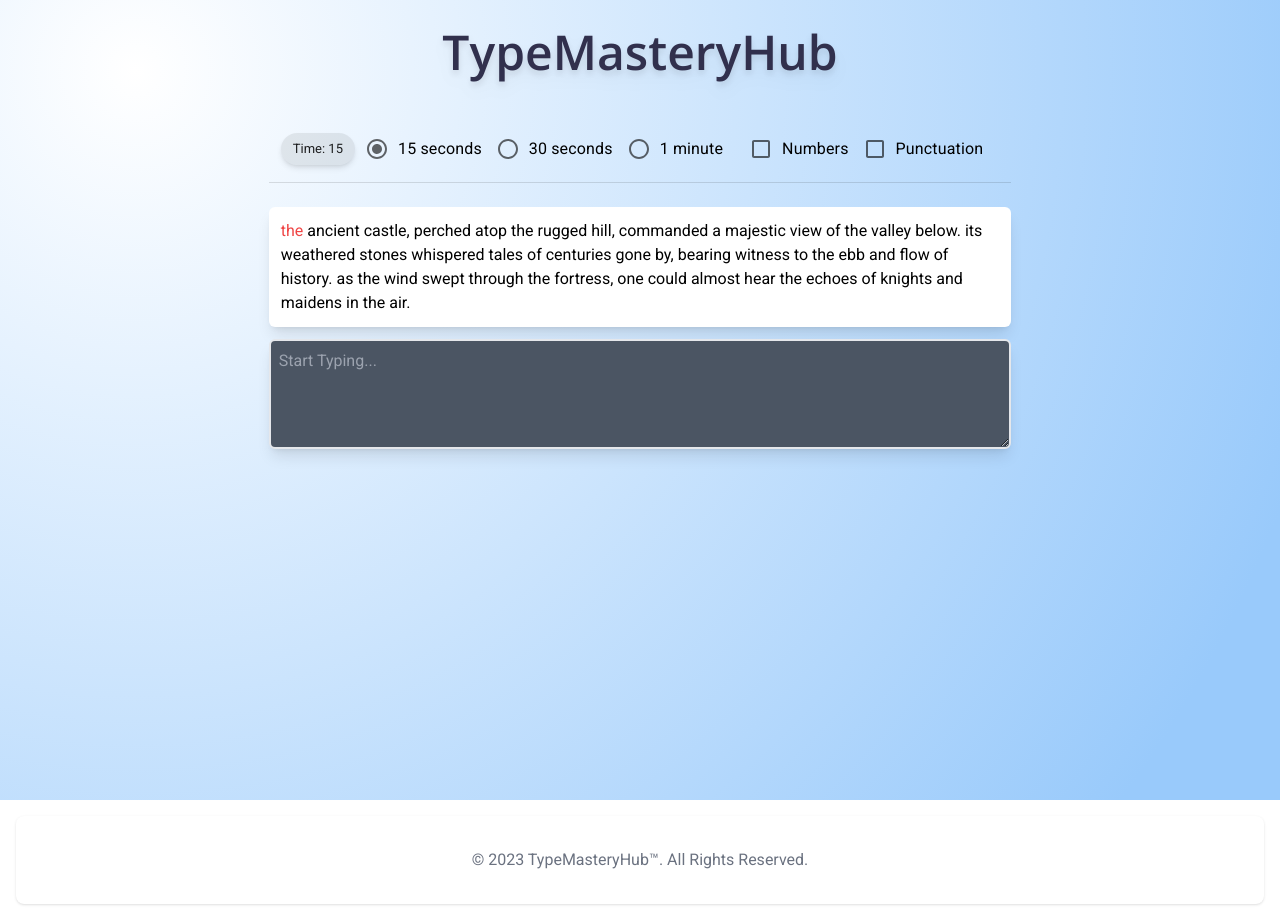
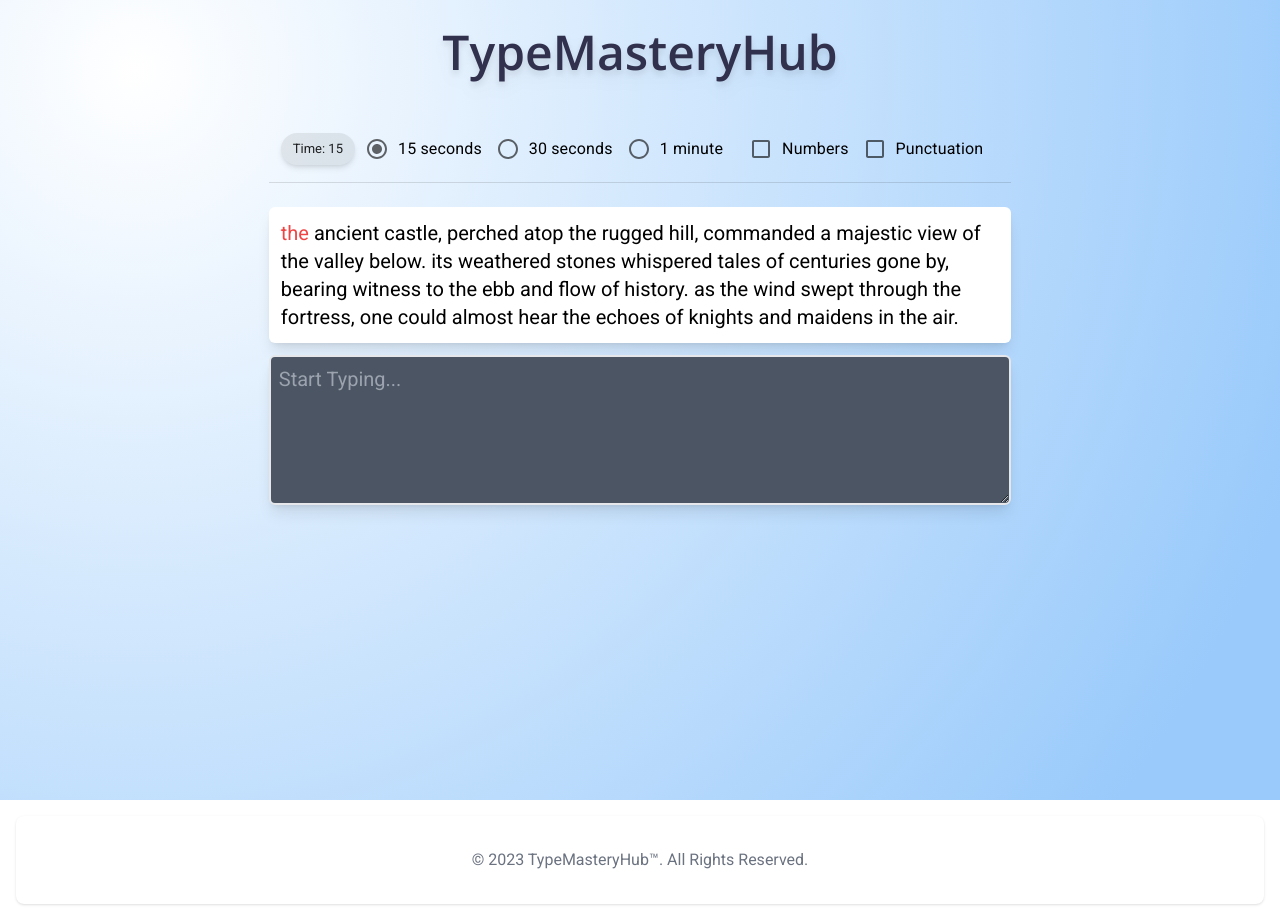
Before and after one commit to salmanhaider14/typing-test, a Next.js app: page / in a window 1280 px wide. Built offline with nearby package versions, Linux system fonts and the light colour scheme.

Commit message:
styles improvement

```diff
--- a/components/MainPage.tsx
+++ b/components/MainPage.tsx
@@ -245,7 +245,7 @@ const TypingTest = () => {
             </div>
           </div>
           <Divider />
-          <div className="bg-white p-3 rounded-md shadow-lg mt-3">
+          <div className="bg-white p-3 rounded-md shadow-lg mt-3 lg:text-xl md:text-lg text-md">
             {/* <p>{text}</p> */}
             {text.split(/\s+/).map((word, index) => (
               <span
@@ -267,7 +267,7 @@ const TypingTest = () => {
             <textarea
               ref={textAreaRef}
               placeholder="Start Typing..."
-              className="text-white bg-gray-600 min-h-[110px] p-2 rounded-md focus:outline-[#31304D] shadow-lg border-2"
+              className="text-white bg-gray-600 min-h-[150px] p-2 rounded-md focus:outline-[#31304D] shadow-lg border-2 lg:text-xl md:text-lg text-md"
               value={input}
               onChange={handleInputChange}
               onFocus={handleStart}
@@ -290,17 +290,29 @@ const TypingTest = () => {
               Result
             </h2>
             <Divider />
-            <p id="modal-modal-description" className="text-white text-xl">
-              wpm: <span className="text-yellow-400"> {netSpeed} WPM</span>
-            </p>
-            <p className="text-white text-xl">
+            <div className="flex justify-around">
               {" "}
-              acc: <span className="text-yellow-400"> {accuracy}% </span>
-            </p>
+              <p id="modal-modal-description" className="text-white text-xl">
+                wpm:{" "}
+                <span className="text-green-400 font-medium">
+                  {" "}
+                  {netSpeed} WPM
+                </span>
+              </p>
+              <p className="text-white text-xl">
+                {" "}
+                acc:{" "}
+                <span className="text-green-400 font-medium">
+                  {" "}
+                  {accuracy}%{" "}
+                </span>
+              </p>
+            </div>
+
             <Divider />
             <Button
               variant="contained"
-              className="bg-[#EE7214] hover:bg-orange-700"
+              className="bg-green-500 font-bold hover:bg-green-600"
               onClick={() => setTimer(15)}
               endIcon={<ReplayIcon />}
               color="success"
```
